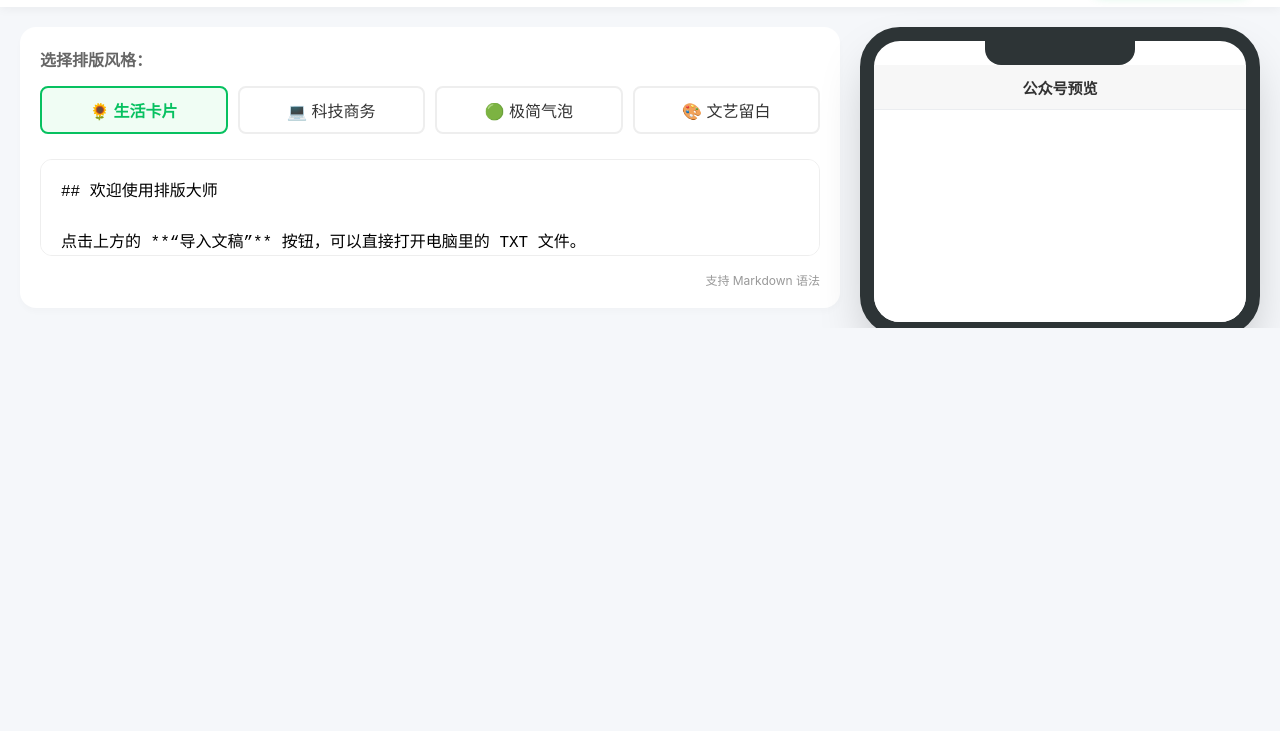
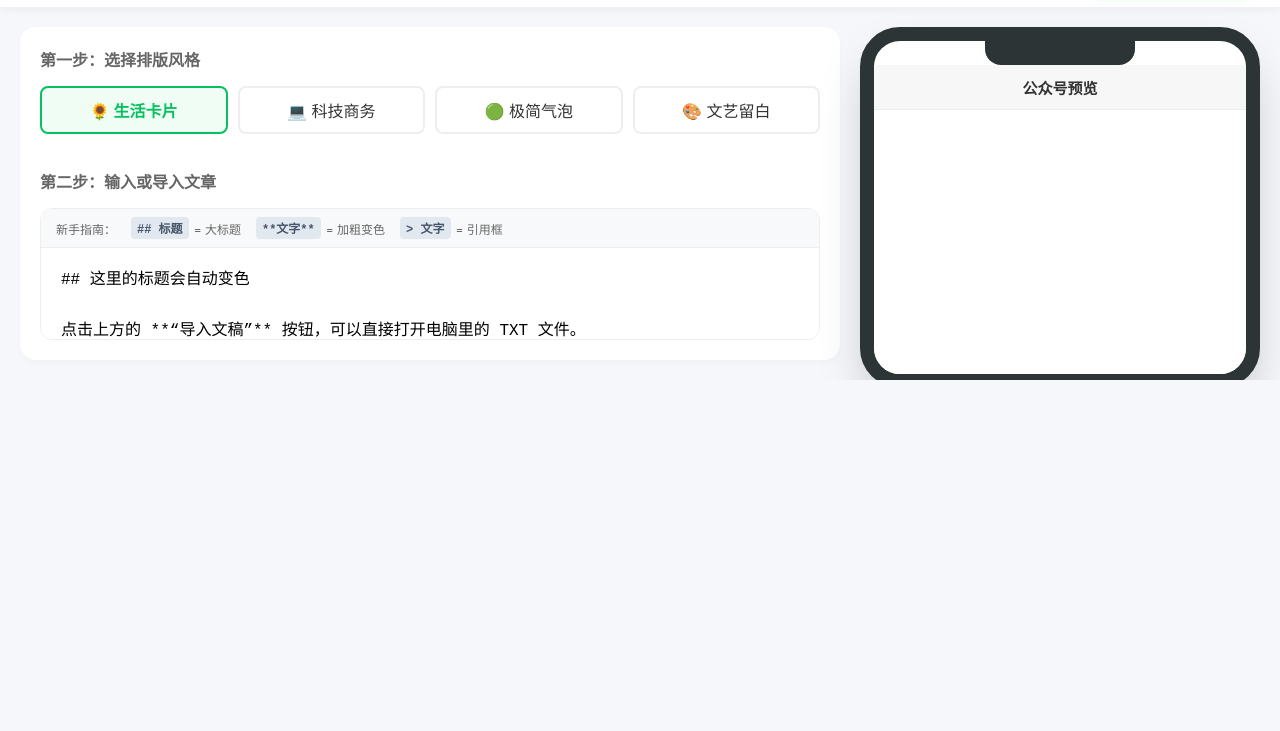
Before and after one commit to yooyoo921/wechat-editor, a plain HTML site: page index.html in a window 1280 px wide. Shown: the part 69-800 px from the top of the page. Drawn offline with nearby package versions, Linux system fonts and the light colour scheme.

Commit message:
Update index.html

```diff
--- a/index.html
+++ b/index.html
@@ -39,9 +39,12 @@
         .theme-card:hover { border-color: #b7ebc9; }
         .theme-card.active { border-color: var(--primary); background: #f0fdf4; color: var(--primary); font-weight: bold; }
 
-        /* 输入框 */
-        .input-wrapper { flex: 1; position: relative; border: 1px solid #eee; border-radius: 12px; overflow: hidden; }
-        textarea { width: 100%; height: 100%; border: none; padding: 20px; resize: none; outline: none; font-size: 16px; line-height: 1.6; font-family: monospace; box-sizing: border-box; }
+        /* 输入框与提示 */
+        .input-wrapper { flex: 1; position: relative; border: 1px solid #eee; border-radius: 12px; overflow: hidden; display: flex; flex-direction: column; }
+        .toolbar-tip { background: #f8f9fa; padding: 8px 15px; font-size: 12px; color: #666; border-bottom: 1px solid #eee; display: flex; gap: 15px; }
+        .tip-item { display: flex; align-items: center; gap: 5px; }
+        .code-tag { background: #e2e8f0; padding: 2px 6px; border-radius: 4px; font-family: monospace; font-weight: bold; color: #475569; }
+        textarea { width: 100%; flex: 1; border: none; padding: 20px; resize: none; outline: none; font-size: 16px; line-height: 1.6; font-family: monospace; box-sizing: border-box; }
 
         /* 右侧预览区 */
         .preview-panel { width: 400px; display: flex; justify-content: center; align-items: flex-start; flex-shrink: 0; }
@@ -69,7 +72,7 @@
             <div class="logo">✨ 公众号<span>排版大师</span></div>
             <div class="btn-group">
                 <button class="btn btn-outline" @click="triggerFileUpload">
-                    📂 导入文稿 (TXT/MD)
+                    📂 导入文稿 (TXT)
                 </button>
                 <input type="file" id="fileInput" accept=".txt,.md" @change="handleFileUpload">
 
@@ -81,7 +84,7 @@
 
         <div class="main-layout">
             <div class="editor-panel">
-                <label style="font-weight:bold; color:#666;">选择排版风格：</label>
+                <label style="font-weight:bold; color:#666;">第一步：选择排版风格</label>
                 <div class="theme-grid">
                     <div v-for="(t, key) in themes" :key="key"
                          class="theme-card" :class="{ active: currentTheme === key }"
@@ -90,10 +93,16 @@
                     </div>
                 </div>
 
+                <label style="font-weight:bold; color:#666; margin-top: 10px;">第二步：输入或导入文章</label>
                 <div class="input-wrapper">
-                    <textarea v-model="input" @input="renderHtml" placeholder="在此输入文字，或点击上方“导入文稿”按钮..."></textarea>
+                    <div class="toolbar-tip">
+                        <div class="tip-item">新手指南：</div>
+                        <div class="tip-item"><span class="code-tag">## 标题</span> = 大标题</div>
+                        <div class="tip-item"><span class="code-tag">**文字**</span> = 加粗变色</div>
+                        <div class="tip-item"><span class="code-tag">> 文字</span> = 引用框</div>
+                    </div>
+                    <textarea v-model="input" @input="renderHtml" placeholder="在此输入文字..."></textarea>
                 </div>
-                <div style="font-size: 12px; color: #999; text-align: right;">支持 Markdown 语法</div>
             </div>
 
             <div class="preview-panel">
@@ -111,19 +120,18 @@
 
         createApp({
             setup() {
-                const input = ref('## 欢迎使用排版大师\n\n点击上方的 **“导入文稿”** 按钮，可以直接打开电脑里的 TXT 文件。\n\n> 这是一个“卡片式”引用块，比微信原生的好看多了。\n\n试试点击上面的不同风格，看看效果！');
+                // 默认的教学文本
+                const input = ref('## 这里的标题会自动变色\n\n点击上方的 **“导入文稿”** 按钮，可以直接打开电脑里的 TXT 文件。\n\n> 这是一个“卡片式”引用块，比微信原生的好看多了。\n\n试着修改这里的文字，右边会实时变化！\n\n输入两个井号 ## 就是标题，输入两个星号 ** 就是加粗。');
                 const output = ref('');
                 const currentTheme = ref('life');
 
-                // --- 核心：高级样式库 (CSS写在JS里，确保复制有效) ---
+                // --- 核心：高级样式库 ---
                 const themes = {
                     life: {
                         name: '🌻 生活卡片',
                         css: `
                             .wx-content { font-size: 16px; color: #333; line-height: 1.8; text-align: justify; }
-                            /* 标题：黄色背景块 */
                             h2 { display: table; background: #fff7e6; color: #d46b08; padding: 8px 15px; border-radius: 6px; margin: 30px 0 15px 0; font-size: 17px; font-weight: bold; }
-                            /* 引用：卡片风格 */
                             blockquote { background: white; border-left: 5px solid #ffa940; padding: 15px; margin: 20px 0; box-shadow: 0 2px 8px rgba(0,0,0,0.05); border-radius: 4px; color: #666; }
                             strong { color: #d46b08; background: rgba(255, 169, 64, 0.15); padding: 0 2px; }
                         `
@@ -132,9 +140,7 @@
                         name: '💻 科技商务',
                         css: `
                             .wx-content { font-size: 16px; color: #333; line-height: 1.7; text-align: justify; }
-                            /* 标题：左侧蓝线 */
                             h2 { border-left: 6px solid #1890ff; padding-left: 12px; background: linear-gradient(to right, #e6f7ff, transparent); margin: 30px 0 15px; font-size: 18px; color: #003a8c; padding-top: 5px; padding-bottom: 5px; }
-                            /* 引用：科技灰 */
                             blockquote { background: #f0f2f5; border: 1px solid #d9d9d9; padding: 15px; border-radius: 4px; color: #595959; font-size: 15px; }
                             strong { color: #1890ff; font-weight: bold; }
                         `
@@ -143,7 +149,6 @@
                         name: '🟢 极简气泡',
                         css: `
                             .wx-content { font-size: 16px; color: #333; line-height: 1.8; }
-                            /* 标题：绿色气泡 */
                             h2 { display: inline-block; background: #07c160; color: white; padding: 6px 18px; border-radius: 20px; margin: 30px 0 15px; font-size: 16px; box-shadow: 0 4px 6px rgba(7, 193, 96, 0.2); }
                             blockquote { border: 2px dashed #07c160; background: #f6ffed; padding: 15px; border-radius: 8px; color: #333; }
                             strong { color: #07c160; border-bottom: 2px solid #07c160; }
@@ -153,7 +158,6 @@
                         name: '🎨 文艺留白',
                         css: `
                             .wx-content { font-size: 16px; color: #555; line-height: 2.0; text-align: center; }
-                            /* 标题：上下线条 */
                             h2 { color: #722ed1; margin: 40px 0 20px; font-weight: normal; border-top: 1px solid #d3adf7; border-bottom: 1px solid #d3adf7; padding: 10px 0; display: inline-block; min-width: 50%; letter-spacing: 2px; }
                             blockquote { color: #722ed1; font-family: serif; font-style: italic; margin: 30px 20px; }
                             strong { color: #722ed1; font-weight: normal; }
@@ -162,17 +166,12 @@
                     }
                 };
 
-                // 核心渲染逻辑
+                // 渲染逻辑
                 const renderHtml = () => {
                     if (typeof marked === 'undefined' || typeof juice === 'undefined') return;
-
                     const rawHtml = marked.parse(input.value);
                     const themeCss = themes[currentTheme.value].css;
-
-                    // 基础图片适配样式
                     const baseCss = `img { max-width: 100% !important; height: auto !important; border-radius: 6px; margin: 10px 0; display: block; }`;
-
-                    // 使用 Juice 内联样式
                     const fullHtml = `<div class="wx-content">${rawHtml}</div>`;
                     output.value = juice.inlineContent(fullHtml, baseCss + themeCss);
                 };
@@ -182,7 +181,7 @@
                     renderHtml();
                 };
 
-                // --- 新功能：导入文件 ---
+                // 导入文件
                 const triggerFileUpload = () => {
                     document.getElementById('fileInput').click();
                 };
@@ -190,32 +189,29 @@
                 const handleFileUpload = (event) => {
                     const file = event.target.files[0];
                     if (!file) return;
-
                     const reader = new FileReader();
                     reader.onload = (e) => {
-                        input.value = e.target.result; // 将文件内容填入输入框
-                        renderHtml(); // 重新渲染
+                        input.value = e.target.result;
+                        renderHtml();
                     };
-                    reader.readAsText(file); // 读取为文本
-
-                    // 清空 input 允许重复上传同名文件
+                    reader.readAsText(file);
                     event.target.value = '';
                 };
 
-                // --- 复制功能 ---
+                // 复制
                 const copyHtml = async () => {
                     const el = document.getElementById('wx-preview');
                     try {
                         const blob = new Blob([el.innerHTML], { type: 'text/html' });
                         await navigator.clipboard.write([new ClipboardItem({ 'text/html': blob })]);
-                        alert('✅ 复制成功！\n\n现在去公众号后台，按 Ctrl+V 粘贴即可看到效果。');
+                        alert('✅ 复制成功！\n\n现在去公众号后台，按 Ctrl+V 粘贴即可。');
                     } catch (err) {
                         alert('复制失败，请手动全选右侧内容复制。');
                     }
                 };
 
                 onMounted(() => {
-                    setTimeout(renderHtml, 300); // 延迟渲染确保库加载
+                    setTimeout(renderHtml, 300);
                 });
 
                 return { input, output, themes, currentTheme, setTheme, renderHtml, copyHtml, triggerFileUpload, handleFileUpload };
```
